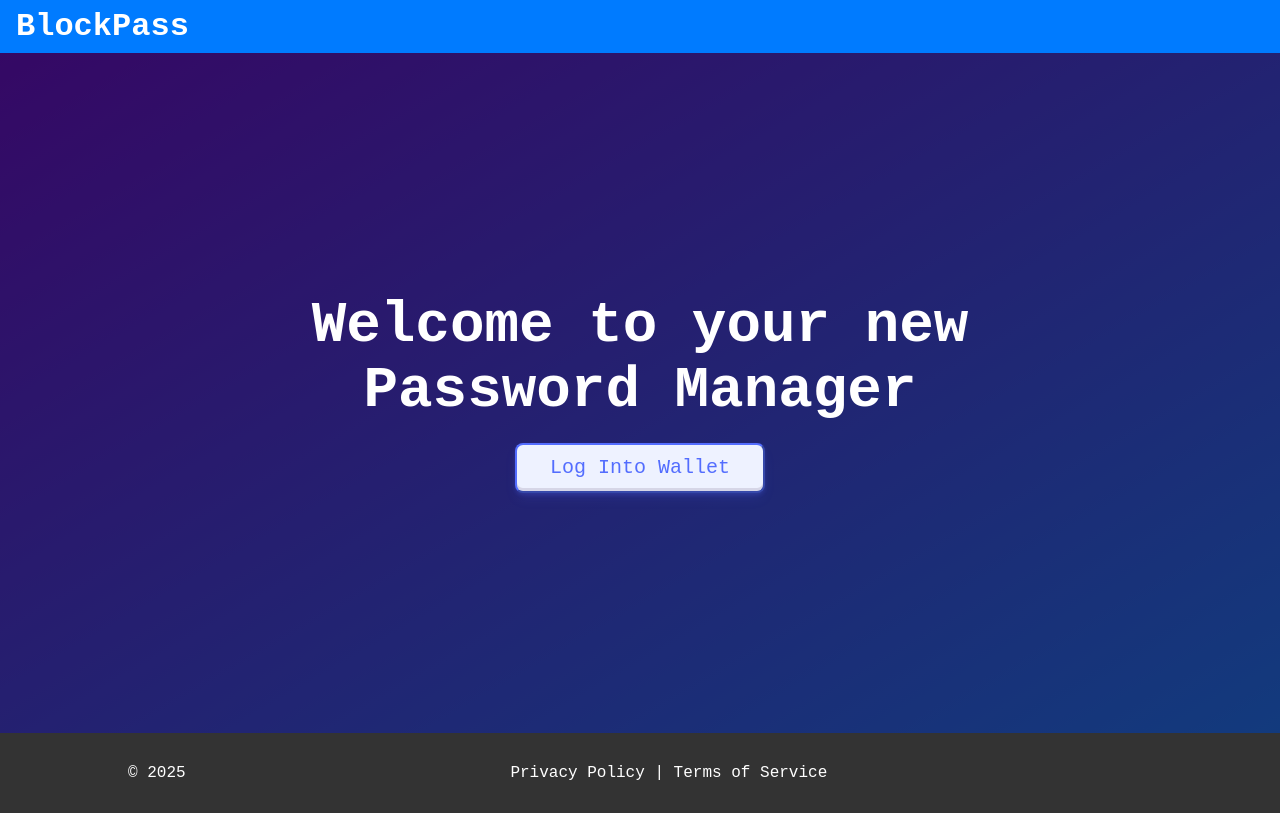
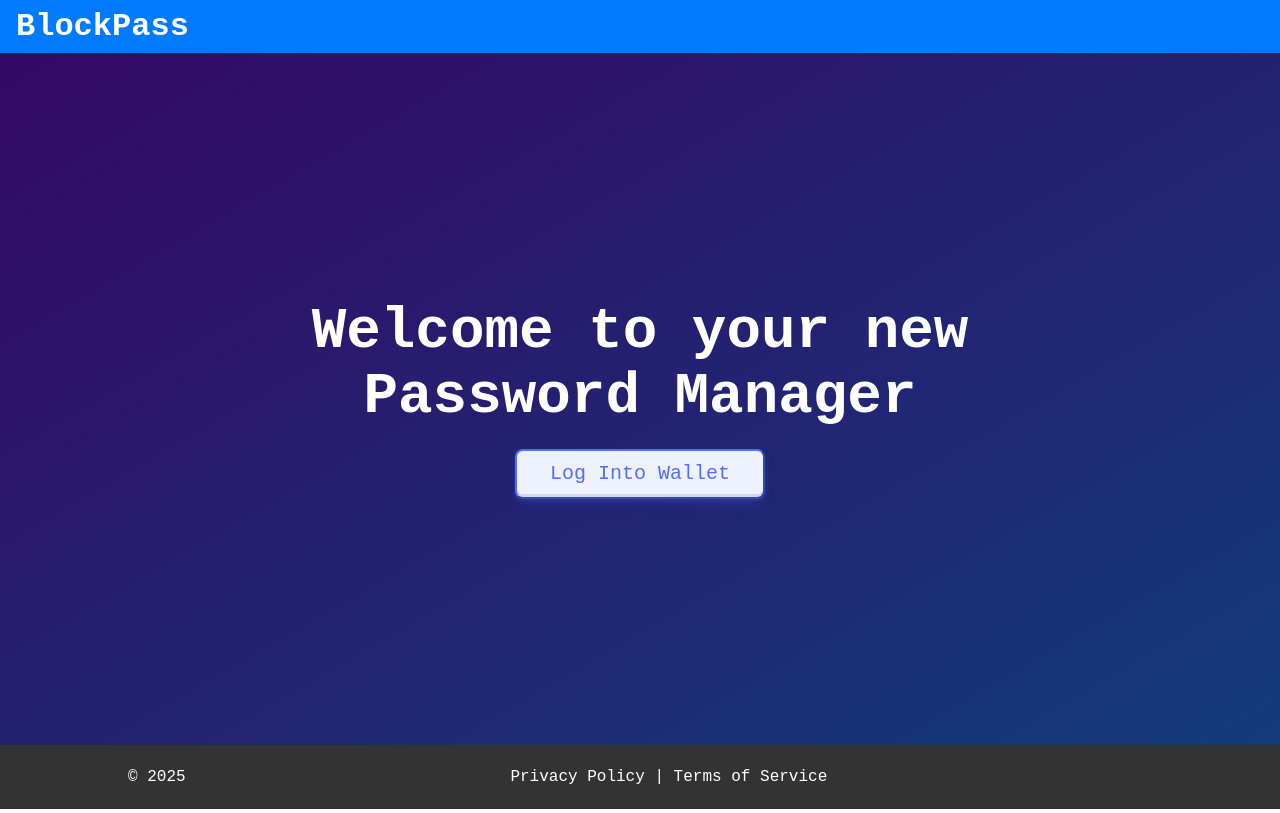
Before and after one commit to Ahmad-Darami/PasswordManager, a Next.js app: page / in a window 1280 px wide. Built offline with nearby package versions, Linux system fonts and the light colour scheme.

Commit message:
fixed relative size math

```diff
--- a/components/LandingPage/Footer.js
+++ b/components/LandingPage/Footer.js
@@ -23,7 +23,7 @@ const FooterSection = styled.footer`
   display: flex;
   justify-content: center;
   align-items: center;
-  height: 10vh;
+  height: 8vh;
   color: #fff;
   background-color: #333;
   padding: 20px 0;
--- a/components/LandingPage/Landing.js
+++ b/components/LandingPage/Landing.js
@@ -42,7 +42,7 @@ const Landing = () => {
 const Section = styled.section`
   display: flex;
   flex-direction: column;
-  height: 85vh;
+  height: 86.5vh;
   color: #fff;
   background: linear-gradient(150deg, #6a11cb 0%, #2575fc 100%);
   position: relative;
```
Also changed, not shown: pages/dashboard.js (+7 -4 lines).
